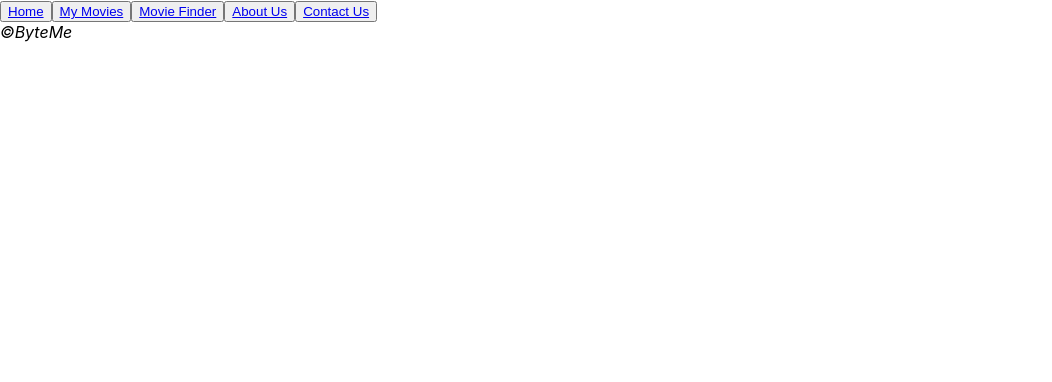
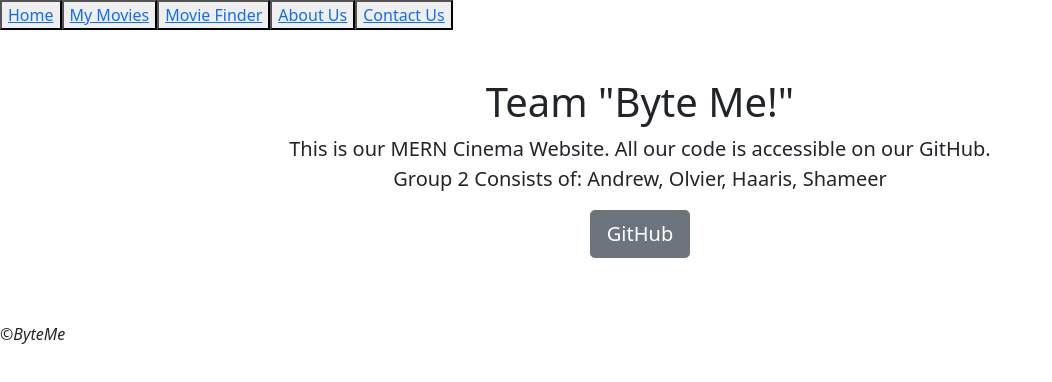
Before and after one commit to HaarismoghalQA/MovieHackathon, a React (Create React App) app in the folder hackathon-cinema/: page / in a window 1280 px wide. Shown: the top 382 px of the page, without its empty margins (0-1052 px from the left). Built offline with nearby package versions, Linux system fonts and the light colour scheme.

Commit message:
AM: Landing Page

```diff
--- a/hackathon-cinema/package.json
+++ b/hackathon-cinema/package.json
@@ -7,7 +7,9 @@
     "@testing-library/react": "^11.2.7",
     "@testing-library/user-event": "^12.8.3",
     "axios": "^0.21.1",
+    "bootstrap": "^5.0.2",
     "react": "^17.0.2",
+    "react-bootstrap": "^1.6.1",
     "react-dom": "^17.0.2",
     "react-router-dom": "^5.2.0",
     "react-scripts": "4.0.3",
--- a/hackathon-cinema/src/App.js
+++ b/hackathon-cinema/src/App.js
@@ -1,16 +1,24 @@
 import './App.css';
+
+import 'bootstrap/dist/css/bootstrap.min.css';
+
 import Aboutus from './components/Aboutus';
 import ContactUsPage from './components/contact';
 import { BrowserRouter, Route } from "react-router-dom";
 import Nav from './components/Navbar';
 import MyMovie from './components/MyMovie';
 import MovieFinder from './components/moviefinder';
+import LandingPage from './components/Landing';
 
 function App() {
   return (
     <div>
       <BrowserRouter>
         <Nav />
+
+        <Route path="/" exact>
+          <LandingPage/>
+        </Route>
 
         <Route path="/MyMovie">
           <MyMovie />
--- /dev/null
+++ b/hackathon-cinema/src/components/Landing.jsx
@@ -0,0 +1,14 @@
+const LandingPage = () => {
+    return (
+    <main class="p-5 inner cover text-center">
+        <h1 class="cover-heading">Team "Byte Me!"</h1>
+        <p class="lead">This is our MERN Cinema Website. All our code is accessible on our GitHub. <br/>Group 2 Consists of: Andrew, Olvier, Haaris, Shameer</p>
+        <p class="lead">
+          <a href="https://github.com/HaarismoghalQA/MovieHackathon" class="btn btn-lg btn-secondary">GitHub</a>
+        </p>
+    </main>
+
+     );
+}
+
+export default LandingPage;
```
Also changed, not shown: 1 other file (tests, documents, lock files or other folders).
